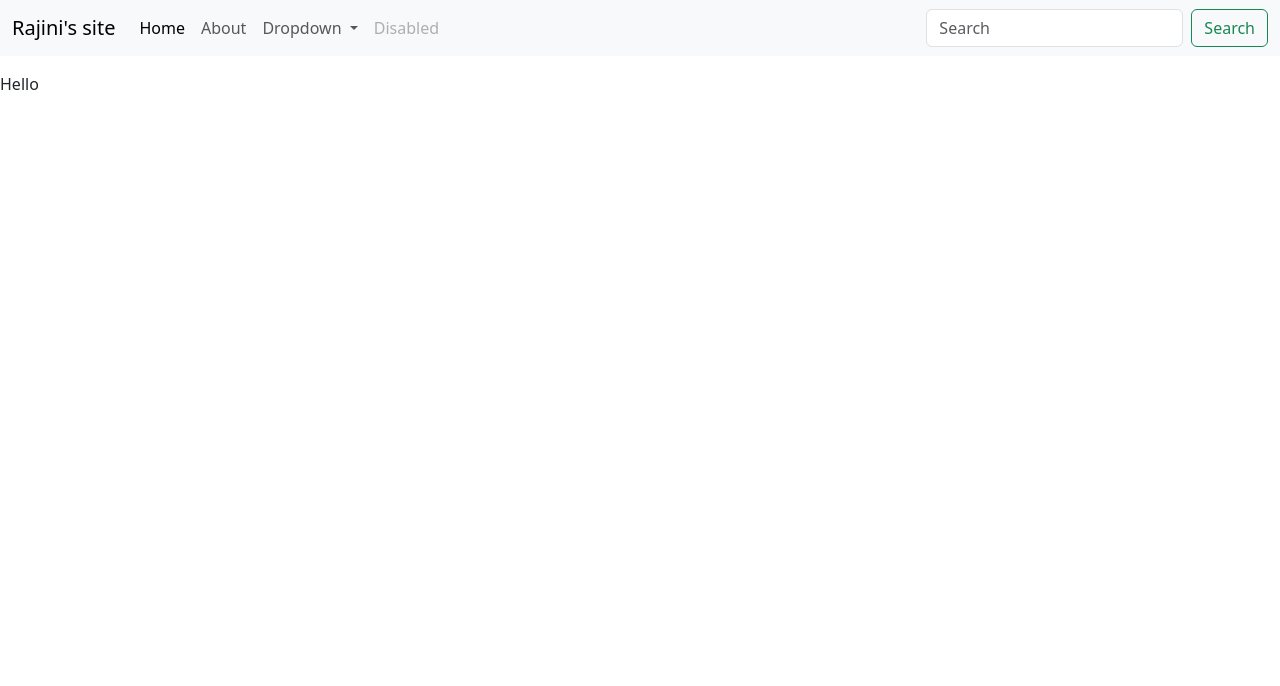
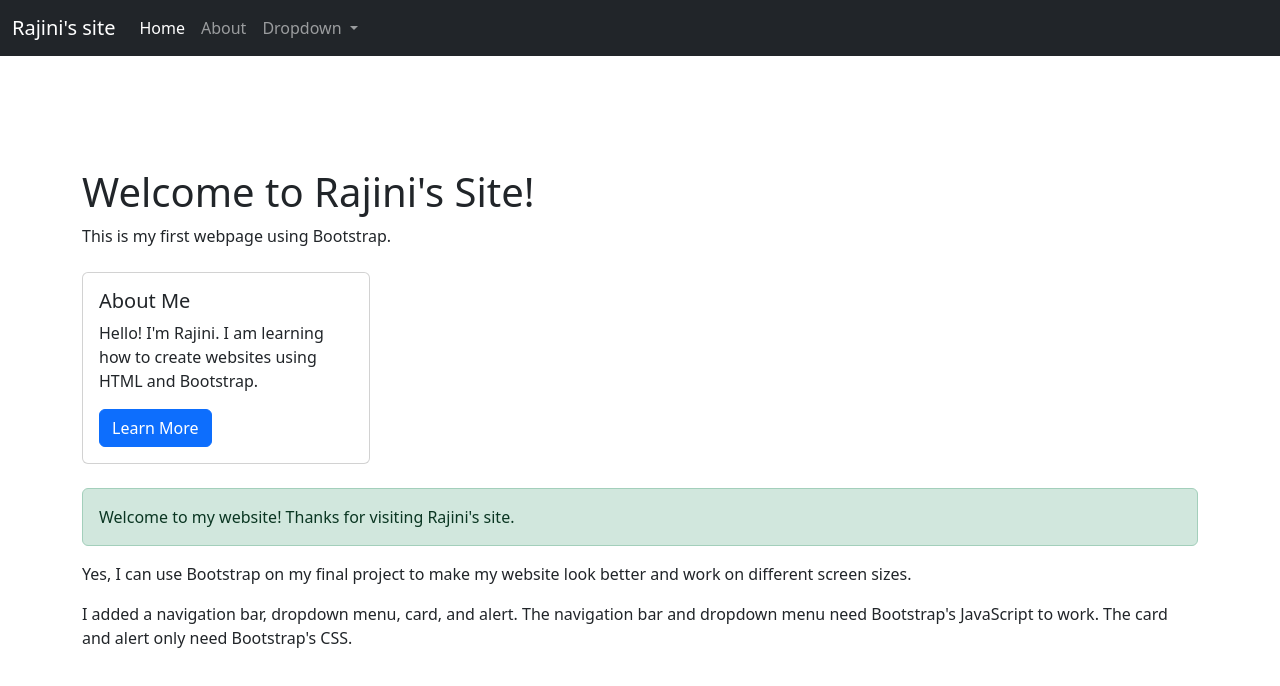
Before and after one commit to prabhuraj06/CS140, a plain HTML site: page Engagements/index.html in a window 1280 px wide. Drawn offline with nearby package versions, Linux system fonts and the light colour scheme.

Commit message:
bootstrap

```diff
--- a/Engagements/index.html
+++ b/Engagements/index.html
@@ -8,50 +8,77 @@
     <link href="https://cdn.jsdelivr.net/npm/bootstrap@5.3.9/dist/css/bootstrap.min.css" rel="stylesheet" integrity="sha384-yEPZ7jP9S0QKiUQ0m3jjsO4ProIW7wvR9gXkI7JOGa2XVsw53Yke2bsdkBbjmmiX" crossorigin="anonymous">
 
 </head>
+
 <body>
- <nav class="navbar navbar-expand-lg bg-body-tertiary fixed-top" data-bs-target="dark">
+
+    <!-- Navigation Bar -->
+    <nav class="navbar navbar-expand-lg navbar-dark bg-dark fixed-top">
         <div class="container-fluid">
             <a class="navbar-brand" href="#">Rajini's site</a>
-    <button class="navbar-toggler" type="button" data-bs-toggle="collapse" data-bs-target="#navbarSupportedContent" aria-controls="navbarSupportedContent" aria-expanded="false" aria-label="Toggle navigation">
+
+            <button class="navbar-toggler" type="button"
+                data-bs-toggle="collapse"
+                data-bs-target="#navbarSupportedContent"
+                aria-controls="navbarSupportedContent"
+                aria-expanded="false"
+                aria-label="Toggle navigation">
                 <span class="navbar-toggler-icon"></span>
             </button>
+
             <div class="collapse navbar-collapse" id="navbarSupportedContent">
                 <ul class="navbar-nav me-auto mb-2 mb-lg-0">
                     <li class="nav-item">
-          <a class="nav-link active" aria-current="page" href="#">Home</a>
+                        <a class="nav-link active" href="#">Home</a>
                     </li>
                     <li class="nav-item">
                         <a class="nav-link" href="#">About</a>
                     </li>
                     <li class="nav-item dropdown">
-          <a class="nav-link dropdown-toggle" href="#" role="button" data-bs-toggle="dropdown" aria-expanded="false">
+                        <a class="nav-link dropdown-toggle" href="#"
+                            role="button" data-bs-toggle="dropdown">
                             Dropdown
                         </a>
                         <ul class="dropdown-menu">
                             <li><a class="dropdown-item" href="#">Action</a></li>
                             <li><a class="dropdown-item" href="#">Another action</a></li>
-            <li><hr class="dropdown-divider"></li>
-            <li><a class="dropdown-item" href="#">Something else here</a></li>
                         </ul>
                     </li>
-        <li class="nav-item">
-          <a class="nav-link disabled" aria-disabled="true">Disabled</a>
-        </li>
                 </ul>
-      <form class="d-flex" role="search">
-        <input class="form-control me-2" type="search" placeholder="Search" aria-label="Search"/>
-        <button class="btn btn-outline-success" type="submit">Search</button>
-      </form>
             </div>
         </div>
     </nav>
-<main>
-    Hello
+
+    <!-- Main Content -->
+    <main class="container mt-5 pt-5">
+
+        <h1>Welcome to Rajini's Site!</h1>
+        <p>This is my first webpage using Bootstrap.</p>
+
+        <!-- Card Component -->
+        <div class="card mt-4" style="width: 18rem;">
+            <div class="card-body">
+                <h5 class="card-title">About Me</h5>
+                <p class="card-text">
+                    Hello! I'm Rajini. I am learning how to
+                    create websites using HTML and Bootstrap.
+                </p>
+                <a href="#" class="btn btn-primary">Learn More</a>
+            </div>
+        </div>
+
+
+        <div class="alert alert-success mt-4" role="alert">
+            Welcome to my website! Thanks for visiting Rajini's site.
+        </div>
+        <p>Yes, I can use Bootstrap on my final project to make my website look better and work on different screen sizes.</p>
+        <p>I added a navigation bar, dropdown menu, card, and alert. The navigation bar and dropdown menu need Bootstrap's JavaScript to work. The card and alert only need Bootstrap's CSS.</p>
 
     </main>
 
-    <script src="https://cdn.jsdelivr.net/npm/@popperjs/core@2.11.8/dist/umd/popper.min.js" integrity="sha384-I7E8VVD/ismYTF4hNIPjVp/Zjvgyol6VFvRkX/vR+Vc4jQkC+hVqc2pM8ODewa9r" crossorigin="anonymous"></script>
-    <script src="https://cdn.jsdelivr.net/npm/bootstrap@5.3.9/dist/js/bootstrap.min.js" integrity="sha384-89aa4glufciPv46aKltztWQEmk+Tu9W2RhzXr6VcnUUEub7F8+06RcL2RYLCOHUq" crossorigin="anonymous"></script>
+
+    <script src="https://cdn.jsdelivr.net/npm/bootstrap@5.3.9/dist/js/bootstrap.bundle.min.js"></script>
+
+</body>
 
 </body>
 </html>
```
Lines whose indentation alone changed are shown as unchanged.
